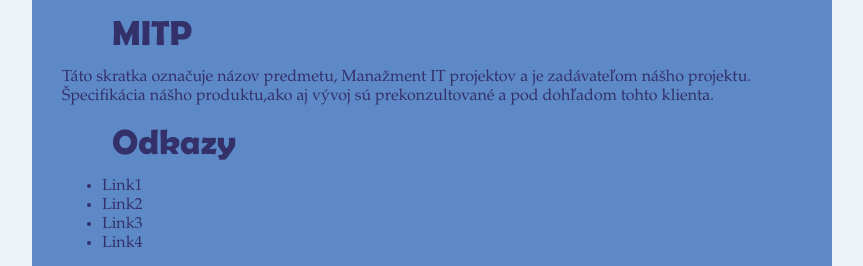
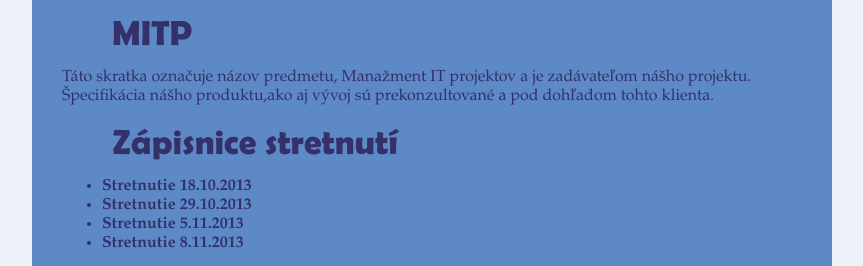
Before and after one commit to pim3/website, a plain HTML site: page public_html/index.html in a window 1280 px wide. Shown: the part 1170-1436 px from the top of the page, without its empty margins (208-1071 px from the left). Drawn offline with Linux system fonts and the light colour scheme; grey boxes are pictures that could not be loaded.

Commit message:
vlozenie zapisnic

```diff
--- a/public_html/index.html
+++ b/public_html/index.html
@@ -100,6 +100,26 @@ and open the template in the editor.
                     zadávateľom nášho projektu. Špecifikácia nášho produktu,ako aj vývoj sú prekonzultované a pod dohľadom tohto klienta.
 
                 </p>
+
+                <h2>Zápisnice stretnutí</h2>
+                <ul>
+                    <li>
+                        <a href="#" onclick="window.open('files/prveStretnutie.pdf', 'fullscreen=yes');
+                                return false;">Stretnutie 18.10.2013</a>
+                    </li>
+                    <li>
+                        <a href="#" onclick="window.open('files/druheStretnutie.pdf', 'fullscreen=yes');
+                                return false;">Stretnutie 29.10.2013</a>
+                    </li>
+                    <li>
+                        <a href="#" onclick="window.open('files/tretieStretnutie.pdf', 'fullscreen=yes');
+                                return false;">Stretnutie 5.11.2013</a>
+                    </li>
+                    <li>
+                        <a href="#" onclick="window.open('files/stvrteStretnutie.pdf', 'fullscreen=yes');
+                                return false;">Stretnutie 8.11.2013</a>
+                    </li>
+                </ul>
                 <h2>Odkazy</h2>
                 <ul>
                     <li>Link1</li>
```
Also changed, not shown: 7 other files.
